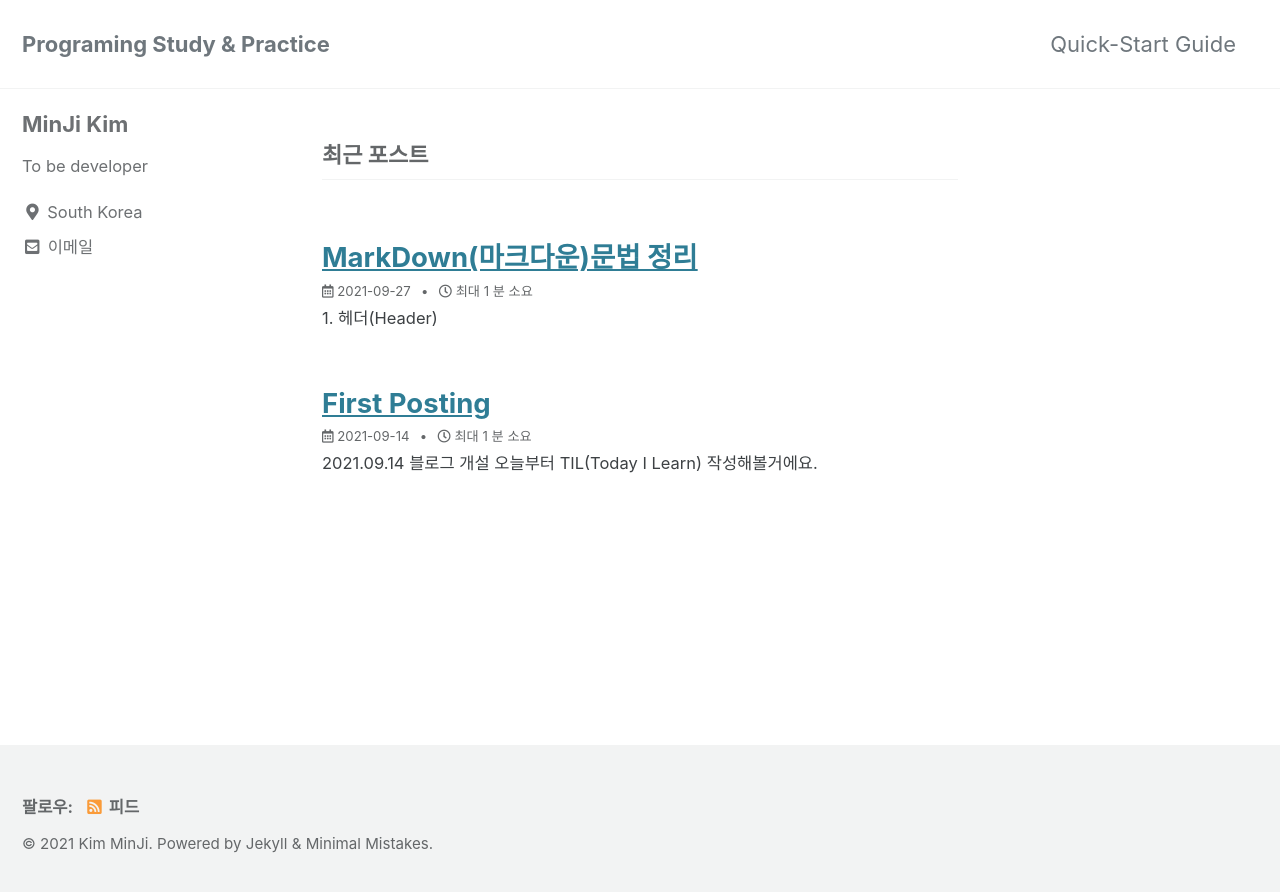
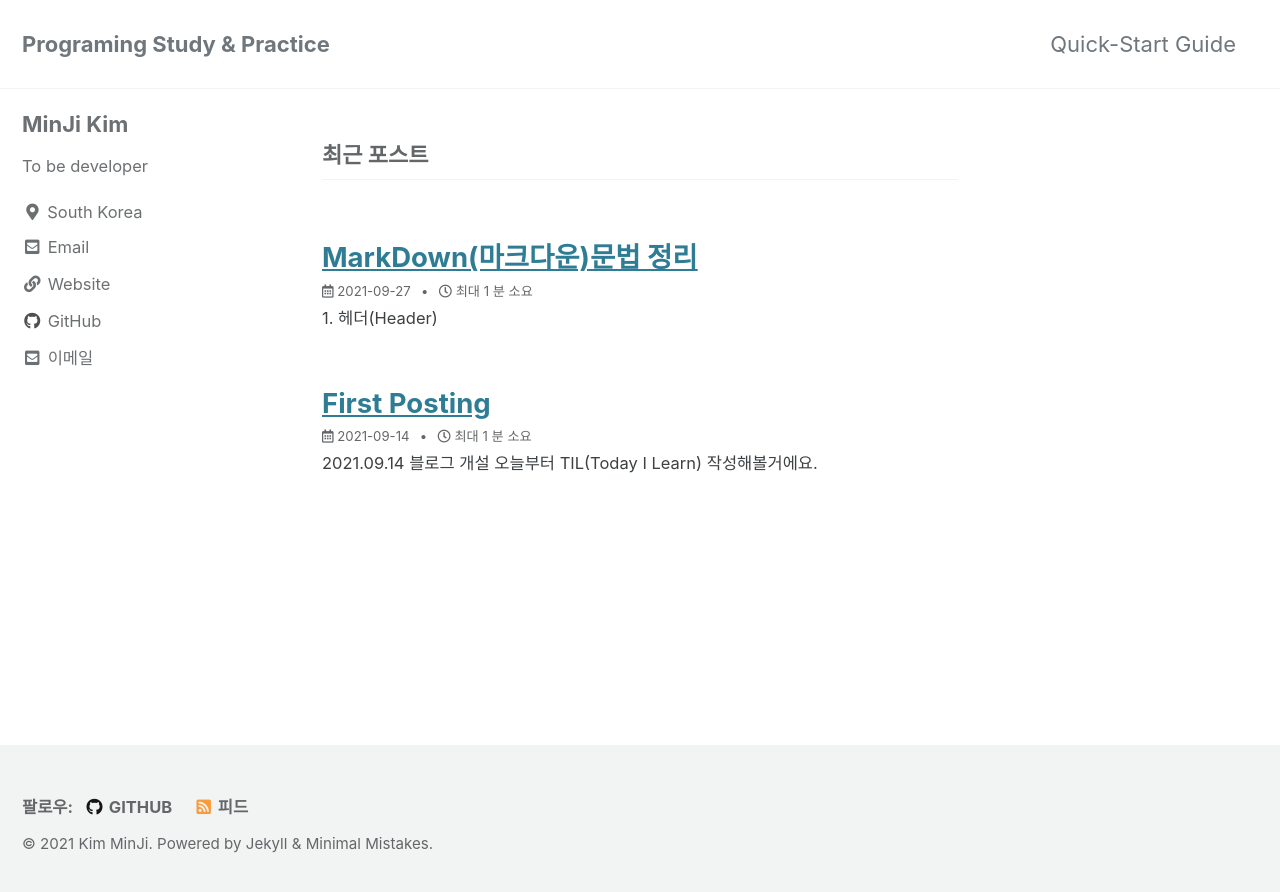
Before and after one commit to mjkim001/blog, a Jekyll site: the page built from index.html, in a window 1280 px wide. Shown: the top 892 px of the page. Built offline with Jekyll 4.4.1, drawn with Linux system fonts in a browser that asks for light colours; cached includes are drawn as plain includes; the list of posts is cut into pages by our own code; part of the change alters nothing that is shown.

Commit message:
Add links

```diff
--- a/_config.yml
+++ b/_config.yml
@@ -109,19 +109,13 @@ author:
   links:
     - label: "Email"
       icon: "fas fa-fw fa-envelope-square"
-      # url: "mailto:your.name@email.com"
+      url: "dev.kimmnji@gmail.com"
     - label: "Website"
       icon: "fas fa-fw fa-link"
-      # url: "https://your-website.com"
-    - label: "Twitter"
-      icon: "fab fa-fw fa-twitter-square"
-      # url: "https://twitter.com/"
-    - label: "Facebook"
-      icon: "fab fa-fw fa-facebook-square"
-      # url: "https://facebook.com/"
+      url: "https://mjkim001.github.io"
     - label: "GitHub"
       icon: "fab fa-fw fa-github"
-      # url: "https://github.com/"
+      url: "https://github.com/mjkim001"
     - label: "Instagram"
       icon: "fab fa-fw fa-instagram"
       # url: "https://instagram.com/"
@@ -129,15 +123,9 @@ author:
 # Site Footer
 footer:
   links:
-    - label: "Twitter"
-      icon: "fab fa-fw fa-twitter-square"
-      # url:
-    - label: "Facebook"
-      icon: "fab fa-fw fa-facebook-square"
-      # url:
     - label: "GitHub"
       icon: "fab fa-fw fa-github"
-      # url:
+      url: "https://github.com/mjkim001"
     - label: "GitLab"
       icon: "fab fa-fw fa-gitlab"
       # url:
```
